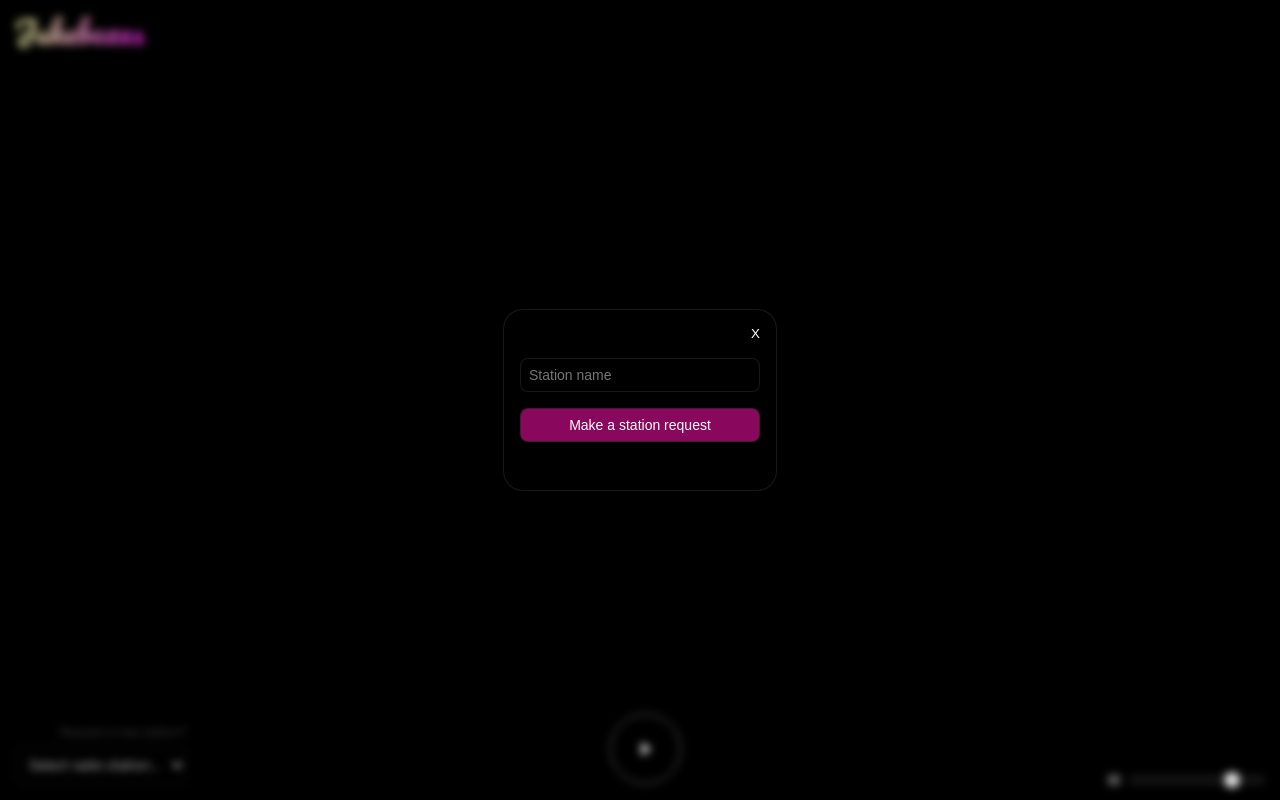
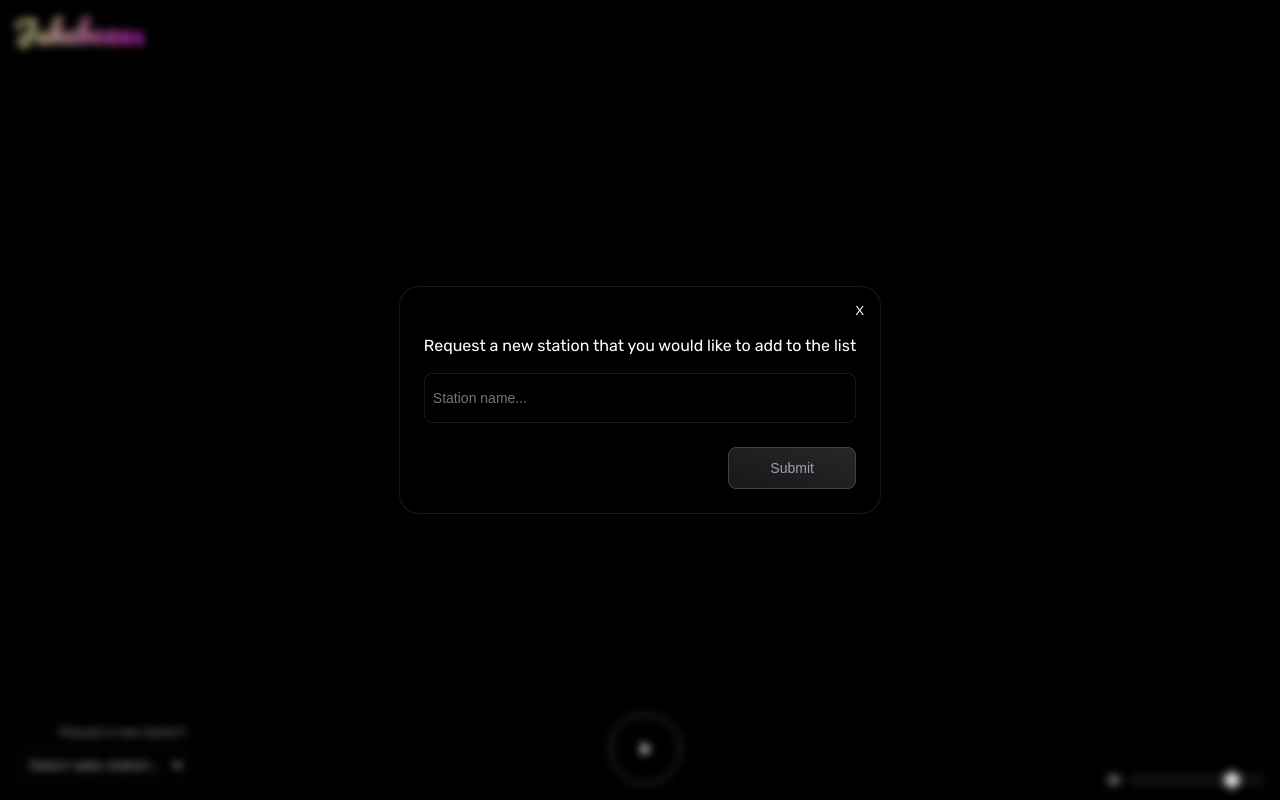
Before and after one commit to allelos/jukeboxes, a Next.js app: page / in a window 1280 px wide. Both pictures are taken after a click on the element "Request a new station?". Built offline with nearby package versions, Linux system fonts and the light colour scheme.

Commit message:
Updated modal styles and buttons

```diff
--- a/components/modal/index.tsx
+++ b/components/modal/index.tsx
@@ -1,5 +1,8 @@
 import type { FC, ReactNode } from "react";
+import { Rubik } from "@next/font/google";
 import modalStyles from "@styles/modal.module.css";
+
+const rubik = Rubik({ subsets: ["latin"] });
 
 type Props = {
   children?: ReactNode;
@@ -8,7 +11,7 @@ type Props = {
 
 const Modal: FC<Props> = ({ children, onToggle }) => {
   return (
-    <div className={modalStyles.container}>
+    <div className={`${modalStyles.container} ${rubik.className}`}>
       <div className={modalStyles.content}>
         <button
           aria-label="close modal"
--- a/components/stationRequest/index.tsx
+++ b/components/stationRequest/index.tsx
@@ -40,19 +40,22 @@ const StationRequest = () => {
         createPortal(
           <Modal onToggle={onToggle}>
             <form className={styles.form} onSubmit={onSubmit}>
+              <label>
+                Request a new station that you would like to add to the list
                 <input
                   autoComplete="off"
                   name="stationName"
                   type="text"
-                placeholder="Station name"
+                  placeholder="Station name..."
                   onChange={(e) => setName(e.target.value)}
                 />
+              </label>
+              <div>
                 <button type="submit" disabled={loading}>
-                {loading
-                  ? "Requesting a new station..."
-                  : "Make a station request"}
+                  {loading ? "Submitting..." : "Submit"}
                 </button>
-              {error && <span>Something went wrong...</span>}
+              </div>
+              {error && <span>Κάτι πήγε στραβά...</span>}
             </form>
           </Modal>,
           document.body
--- a/styles/modal.module.css
+++ b/styles/modal.module.css
@@ -12,7 +12,7 @@
 
 .content {
   position: relative;
-  padding: 48px 16px;
+  padding: 48px 24px 24px 24px;
   border-radius: 20px;
   background-color: black;
   border: 1px solid rgba(34, 35, 37, 0.7);
--- a/styles/stationRequest.module.css
+++ b/styles/stationRequest.module.css
@@ -3,7 +3,7 @@
   font-weight: 300;
   text-align: right;
   color: white;
-  opacity: 0.30;
+  opacity: 0.75;
   cursor: pointer;
   transition: opacity 200ms linear;
 }
@@ -15,13 +15,23 @@
 .form {
   display: flex;
   flex-direction: column;
+  row-gap: 24px;
+  width: 100%;
+  align-items: flex-end;
+
+}
+
+.form label {
+  display: flex;
+  flex-direction: column;
   row-gap: 16px;
-  width: 240px;
+  line-height: 1.4;
+  font-weight: 400;
 }
 
 .form input {
   outline: 0;
-  padding: 8px;
+  padding: 16px 8px;
   background: black;
   border-radius: 4px;
   color: #e4e4e4;
@@ -31,16 +41,30 @@
   font-size: 14px;
   cursor: pointer;
   width: 100%;
+  transition: 0.2s ease-in-out;
+  transition-property: border-color;
+}
+
+.form input:active,
+.form input:focus {
+  border-color:rgba(68,2,46,1);
 }
 
 .form button {
-  padding: 8px;
+  padding: 12px 8px;
   font-size: 14px;
-  font-weight: 300;
+  font-weight: 400;
   vertical-align: middle;
-  border: 1px solid rgba(34, 35, 37, 0.7);
+  border: 1px solid rgb(63,63,70);
   border-radius: 8px;
-  background: #89085e;
+  background-image: linear-gradient( to top right, rgb(24 24 27), rgb(39 39 42) );
+  color:rgb(161 161 170);
+  min-width: 8rem;
+  cursor: pointer;
+}
+
+.form button:hover {
+  filter: brightness(0.95);
 }
 
 .form span {
```
Lines whose indentation alone changed are shown as unchanged.
